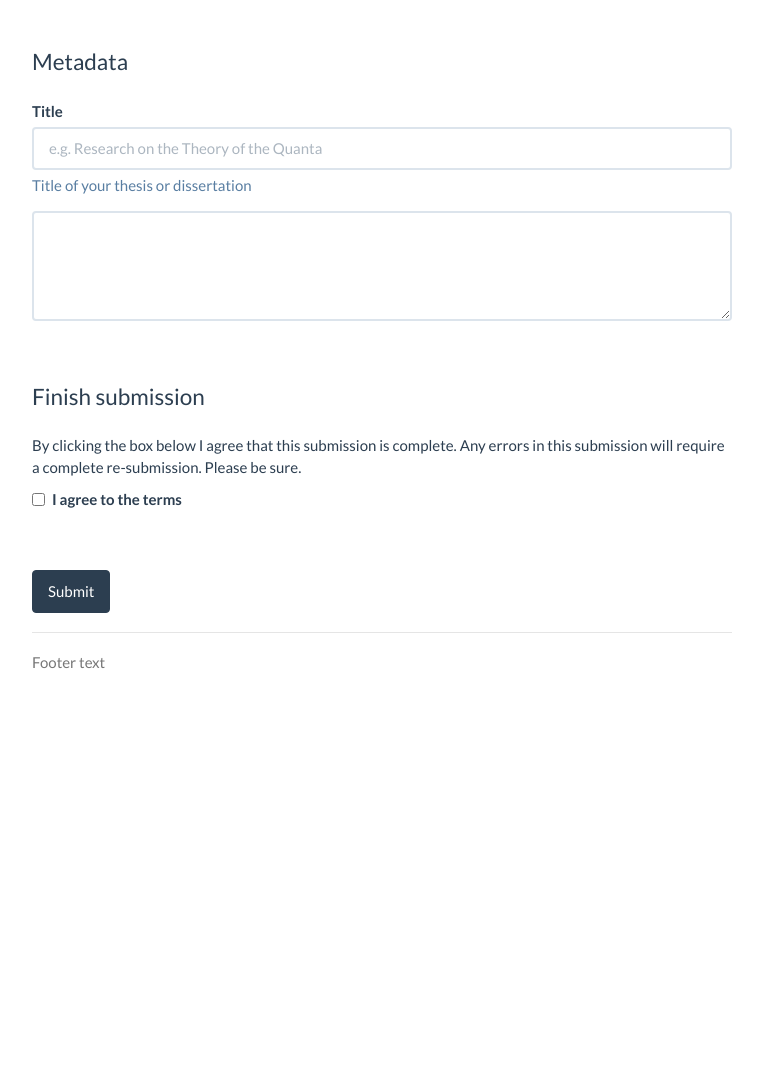
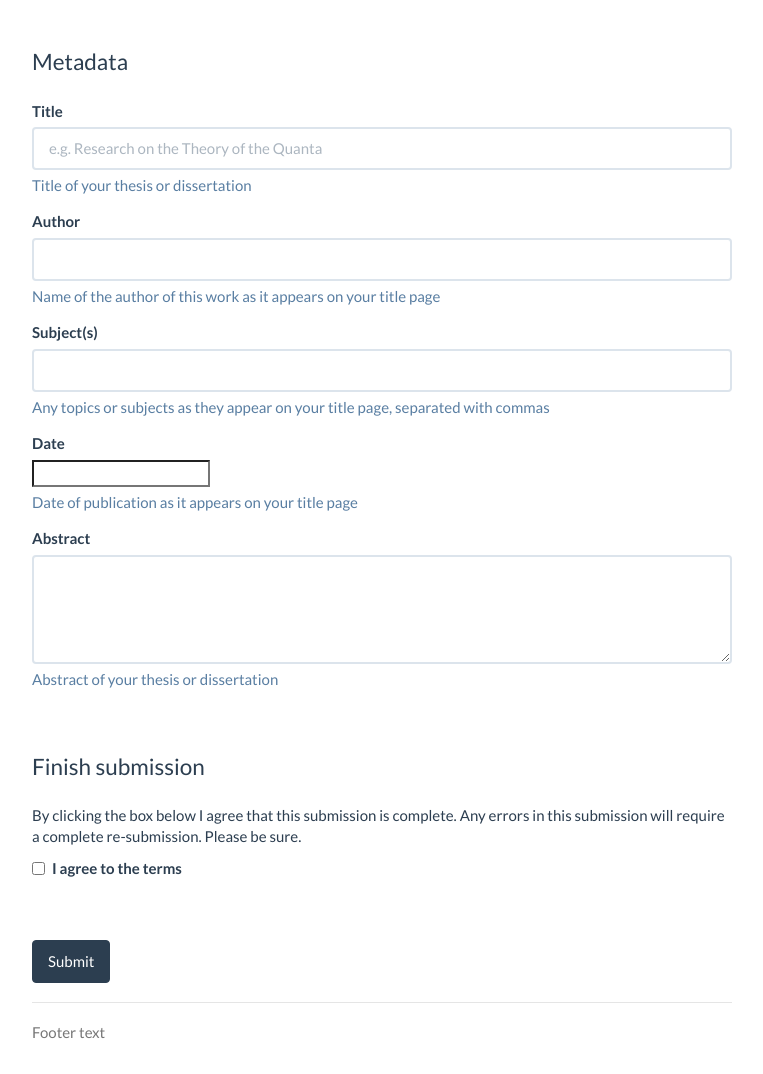
Before and after one commit to MetaArchive/etd-drop, a Django app: page /submit in a window 1280 px wide. Shown: the part 740-1814 px from the top of the page, without its empty margins (258-1021 px from the left). Before the commit the page ends 1408 px from the top, so only its background shows below. Run offline with Django 3.2, Linux system fonts and the light colour scheme; the visitor is signed in with stand-in values (Sample User, id 1); parts of the project's set-up code (start-up, migrations or seed data) failed here and were passed over.

Commit message:
Improvements to how form inputs are built

```diff
--- a/etd_drop_app/forms.py
+++ b/etd_drop_app/forms.py
@@ -7,6 +7,8 @@
 
 from django import forms, template
 from django.conf import settings
+from django.forms.extras import SelectDateWidget
+
 import bagit
 
 
@@ -42,9 +44,26 @@
         required=True,
         help_text="Title of your thesis or dissertation"
     )
+    author = forms.CharField(
+        label="Author",
+        required=False,
+        help_text="Name of the author of this work as it appears on your title page"
+    )
+    subject = forms.CharField(
+        label="Subject(s)",
+        required=False,
+        help_text="Any topics or subjects as they appear on your title page, separated with commas"
+    )
+    date = forms.DateField(
+        label="Date",
+        required=False,
+        widget=SelectDateWidget,
+        help_text="Date of publication as it appears on your title page"
+    )
     abstract = forms.CharField(
         label="Abstract",
-        required=True,
+        required=False,
+        widget=forms.Textarea,
         help_text="Abstract of your thesis or dissertation"
     )
     agreement = forms.BooleanField(
@@ -124,9 +143,9 @@
             # TODO: Maybe write an XML version also
 
             # Turn the staging directory into a bag
-            bag_info = {
-                'Internal-Sender-Identifier': self.cleaned_data['title'].replace('\n', ' ').replace('\r', '')
-            }
+            bag_info = {}
+            if self.cleaned_data['title']:
+                bag_info['Internal-Sender-Identifier'] = self.cleaned_data['title'].replace('\n', ' ').replace('\r', '')
             bagit.make_bag(staging_path, bag_info)
 
             # Remove "STAGING_" from the name of the directory to signify completion
--- a/etd_drop_app/templates/etd_drop_app/submit.html
+++ b/etd_drop_app/templates/etd_drop_app/submit.html
@@ -1,4 +1,5 @@
 {% extends "etd_drop_app/base.html" %}
+{% load form_helpers %}
 
 {% block content %}
 <form enctype="multipart/form-data" method="post" action="" role="form">
@@ -31,19 +32,11 @@
   <fieldset>
     <legend>Metadata</legend>
 
-    <div class="form-group{% if form.title.errors %} has-error{% endif %}">
-      <label for="title">{{ form.title.label }}</label>
-      <input type="text" name="title" class="form-control" placeholder="e.g. Research on the Theory of the Quanta" value="{{ form.cleaned_data.title }}">
-      <p class="help-block">{{ form.title.help_text }}</p>
-      {{ form.title.errors }}
-    </div>
-
-    <div class="form-group{% if form.description.errors %} has-error{% endif %}">
-      <label for="description">{{ form.description.label }}</label>
-      <textarea name="description" class="form-control" rows="4">{{ form.cleaned_data.description }}</textarea>
-      <p class="help-block">{{ form.description.help_text }}</p>
-      {{ form.description.errors }}
-    </div>
+    {% bootstrap_field form.title "e.g. Research on the Theory of the Quanta" %}
+    {% bootstrap_field form.author %}
+    {% bootstrap_field form.subject %}
+    {% bootstrap_field form.date %}
+    {% bootstrap_field form.abstract %}
 
   </fieldset>
   <fieldset>
--- /dev/null
+++ b/etd_drop_app/templates/partials/form_field.html
@@ -0,0 +1,14 @@
+<div class="form-group{% if field.errors %} has-error{% endif %}">
+<label>{{ field.label }}</label>
+  {% if widget == 'TextInput' %}
+  <input id="{{ field.auto_id }}" type="text" name="{{ field.name }}" class="form-control" placeholder="{{ placeholder }}" value="{{ value }}">
+  {% elif widget == 'Textarea' %}
+  <textarea name="{{ field.name }}" class="form-control" rows="4">{{ value }}</textarea>
+  {% elif widget == 'SelectDateWidget' %}
+  {{ field.as_widget }}
+  {% else %}
+  {{ field.as_widget }}
+  {% endif %}
+  <p class="help-block">{{ field.help_text }}</p>
+  {{ field.errors }}
+</div>
--- /dev/null
+++ b/etd_drop_app/templatetags/form_helpers.py
@@ -0,0 +1,18 @@
+from django import template
+
+register = template.Library()
+
+@register.inclusion_tag('partials/form_field.html')
+def bootstrap_field(field, placeholder=''):
+	"""Take a FormField and produce nice HTML for its label, input, etc."""
+	value = ''
+	if hasattr(field.form, 'cleaned_data'):
+		value = field.form.cleaned_data.get(field.name, '')
+
+	return {
+		'field': field,
+		'type': field.__class__.__name__,
+		'value': value,
+		'placeholder': placeholder,
+		'widget': field.field.widget.__class__.__name__,
+	}
```
Also changed, not shown: etd_drop_app/templatetags/__init__.py (added).
